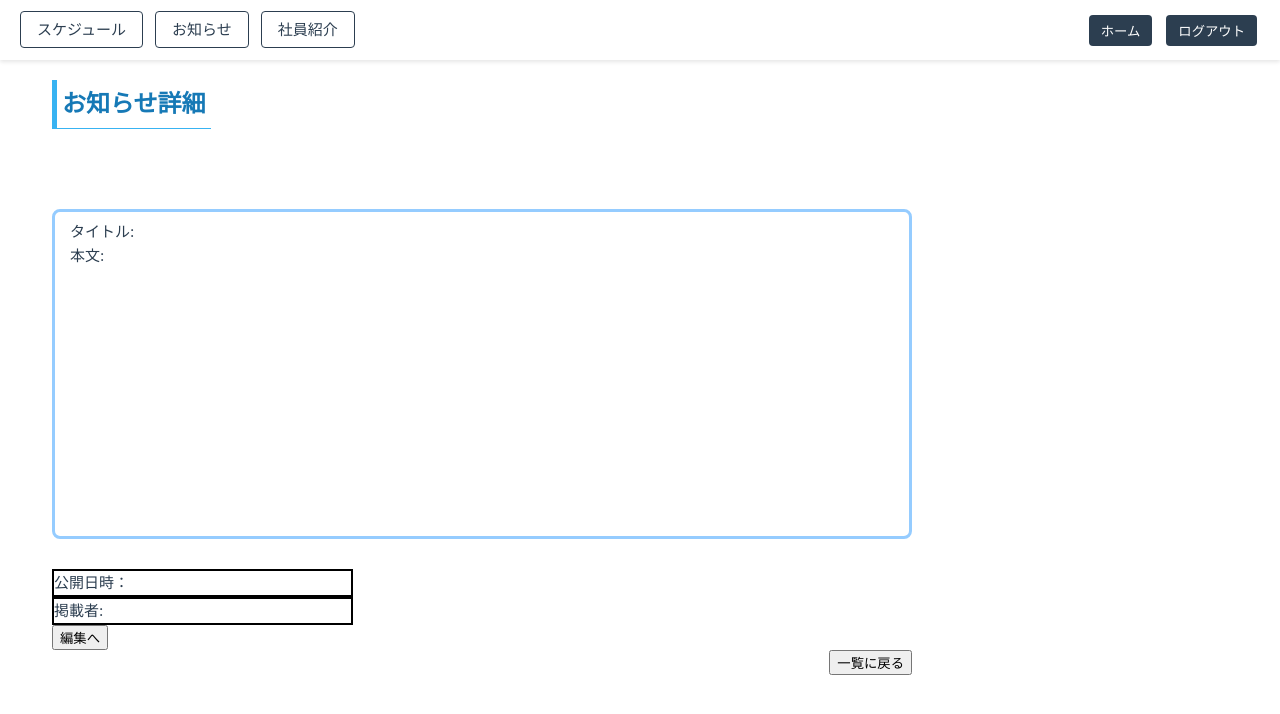
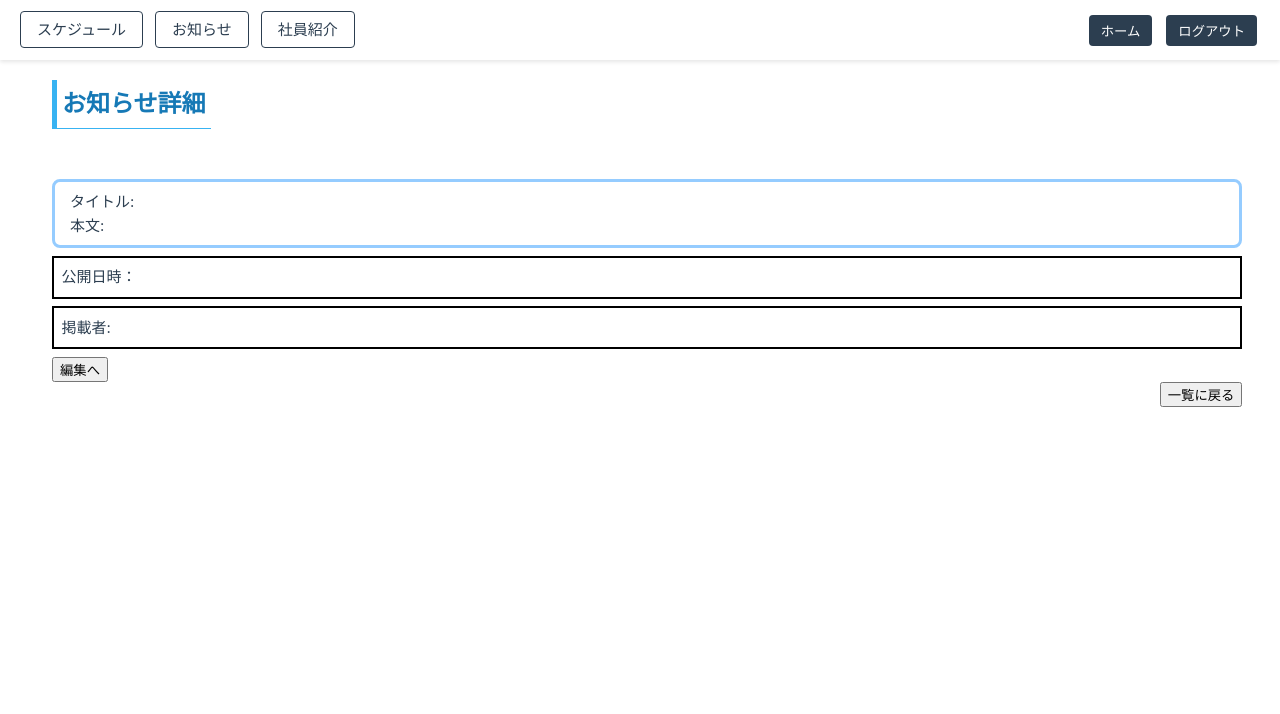
Before and after one commit to username123-debug/office-front, a Vue app: page /detail/1 in a window 1280 px wide. Shown: the top 714 px of the page. Built offline with nearby package versions, Linux system fonts and the light colour scheme; no server answers.

Commit message:
ページの横幅を調整

```diff
--- a/src/views/Notice/NoticeAddView.vue
+++ b/src/views/Notice/NoticeAddView.vue
@@ -37,6 +37,7 @@
 </script>
 
 <template>
+  <div class="box26">
   <h2>お知らせを追加</h2>
   <p class="title">タイトル</p>
   <input type="text" v-model="data.title" />
@@ -45,7 +46,7 @@
   <p class="length">文字数：{{ data.body.length }}</p>
 
   <button @click="addNotice">追加</button>
-
+</div>
 </template>
 
 <style scoped>
@@ -109,4 +110,12 @@
     opacity: 0.5;
     cursor: not-allowed;
   }
+
+  .box26 {
+  width: 93vw !important;
+  max-width: none !important;
+  margin: 0 auto !important;
+  box-sizing: border-box;
+  padding: 0.5em 1em 2em !important;
+}
 </style>
--- a/src/views/Notice/NoticeDetailView.vue
+++ b/src/views/Notice/NoticeDetailView.vue
@@ -137,10 +137,11 @@ const notice = reactive({
 
 <style>
 .container2 {
-    width: 100%;
-    height: 550px;
+  width: 93vw !important;
+  max-width: none !important;
+  margin: 0 auto !important;
+  box-sizing: border-box;
 }
-
   h2 {
     color: rgb(22, 121, 182);
     font-family: inherit;
@@ -161,6 +162,10 @@ const notice = reactive({
   }
 
 .box26 {
+  width: 93vw !important;
+  max-width: none !important;
+  margin: 0 auto !important;
+  box-sizing: border-box;
   position: relative;
   margin: 2em 0;
   padding: 0.5em 1em;
@@ -187,14 +192,14 @@ const notice = reactive({
     padding: 0;
   }
 
-  .date {
+.date,
+.writer {
+  width: 93vw !important;
+  max-width: none !important;
+  margin: 0.5em auto !important;
+  box-sizing: border-box;
+  padding: 0.5em;
   border: 2px solid black;
-    width: 35%;
-  }
-
-  .writer {
-    border: 2px solid black;
-    width: 35%;
 }
 
   .back {
--- a/src/views/Notice/NoticeEditView.vue
+++ b/src/views/Notice/NoticeEditView.vue
@@ -29,15 +29,15 @@
 
     //編集日時の追加の有無?
     const update = async () => {
-        try {
-            const url = `/notices/${noticeId}`;
-            const res = await api.put(url, data);
-            console.log(res.data);
-            router.push('/notice');
-        } catch (error) {
-            console.error(error);
-        }
-    }
+      try {
+        await api.put(`/notices/${noticeId}`, data);
+        console.log('更新成功！');
+      } catch (error) {
+        console.error(error);
+      } finally {
+        router.push('/notice');
+      }
+    };
 
     onMounted(findNotice);
 </script>
@@ -117,4 +117,10 @@
     opacity: 0.5;
     cursor: not-allowed;
   }
+  .box26 {
+  width: 93vw !important;
+  max-width: none !important;
+  margin: 0 auto !important;
+  box-sizing: border-box;
+}
 </style>
--- a/src/views/Notice/NoticeView.vue
+++ b/src/views/Notice/NoticeView.vue
@@ -150,15 +150,15 @@ onMounted(async () => {
 </template>
 
 <style scoped>
-  .container {
-    width: 100%;
-    clear: both;
-  }
-
-  .container2 {
-    width: 100%;
-    margin: 0 auto;
-  }
+.container,
+.container2,
+.main {
+  width: 93vw !important;
+  max-width: none !important;
+  margin: 0 !important;
+  padding: 0 !important;
+  box-sizing: border-box;
+}
 
   .main {
     padding: 2px;
@@ -212,14 +212,10 @@ onMounted(async () => {
   }
 
 
-  .table1 {
-    border-collapse: collapse;
-    table-layout: fixed;
-    width: 100%;
-    max-width: 700px;
-    overflow: hidden;
-    text-align: center;
-  }
+.table1 {
+  width: 100% !important;
+  max-width: none !important;
+}
 
   .table1 tr {
     background-color: #e6f1f6;
@@ -316,4 +312,5 @@ onMounted(async () => {
     opacity: 0.5;
     cursor: not-allowed;
   }
+
 </style>
```
Lines whose indentation alone changed are shown as unchanged.
